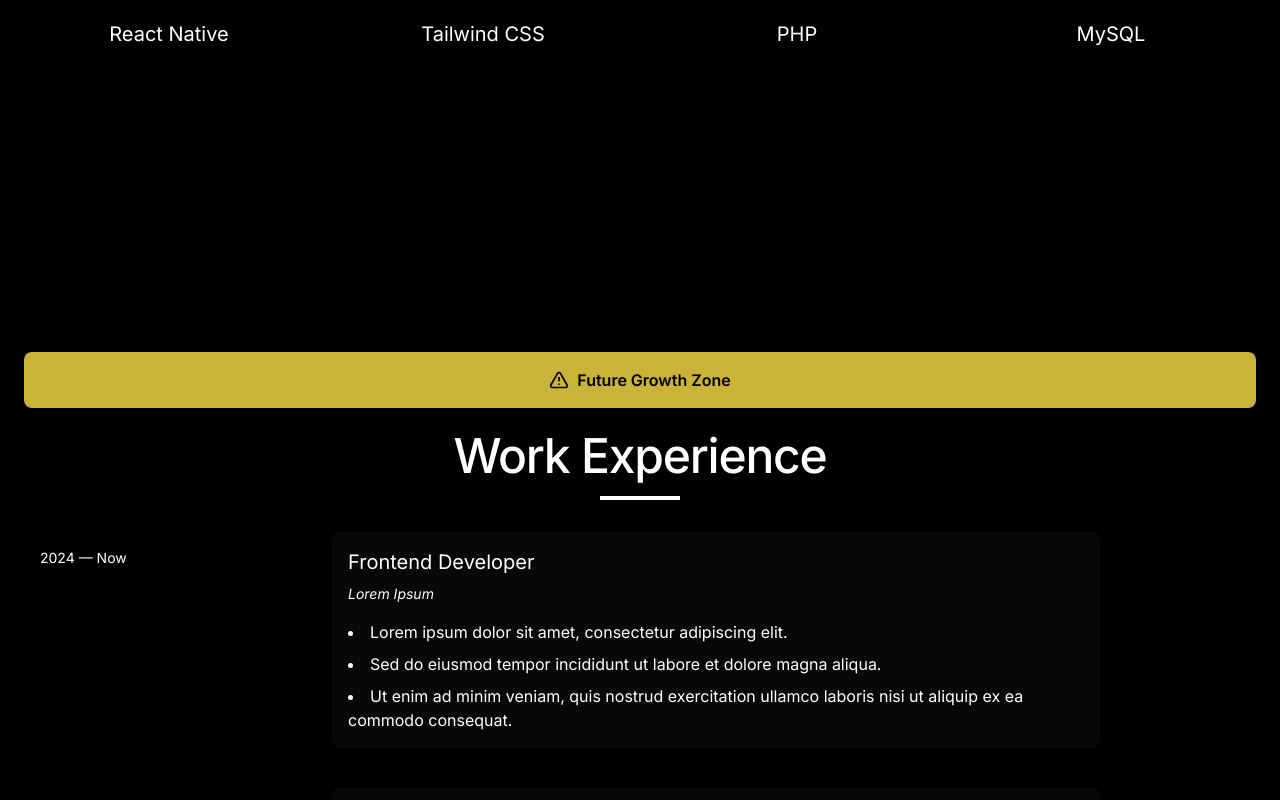
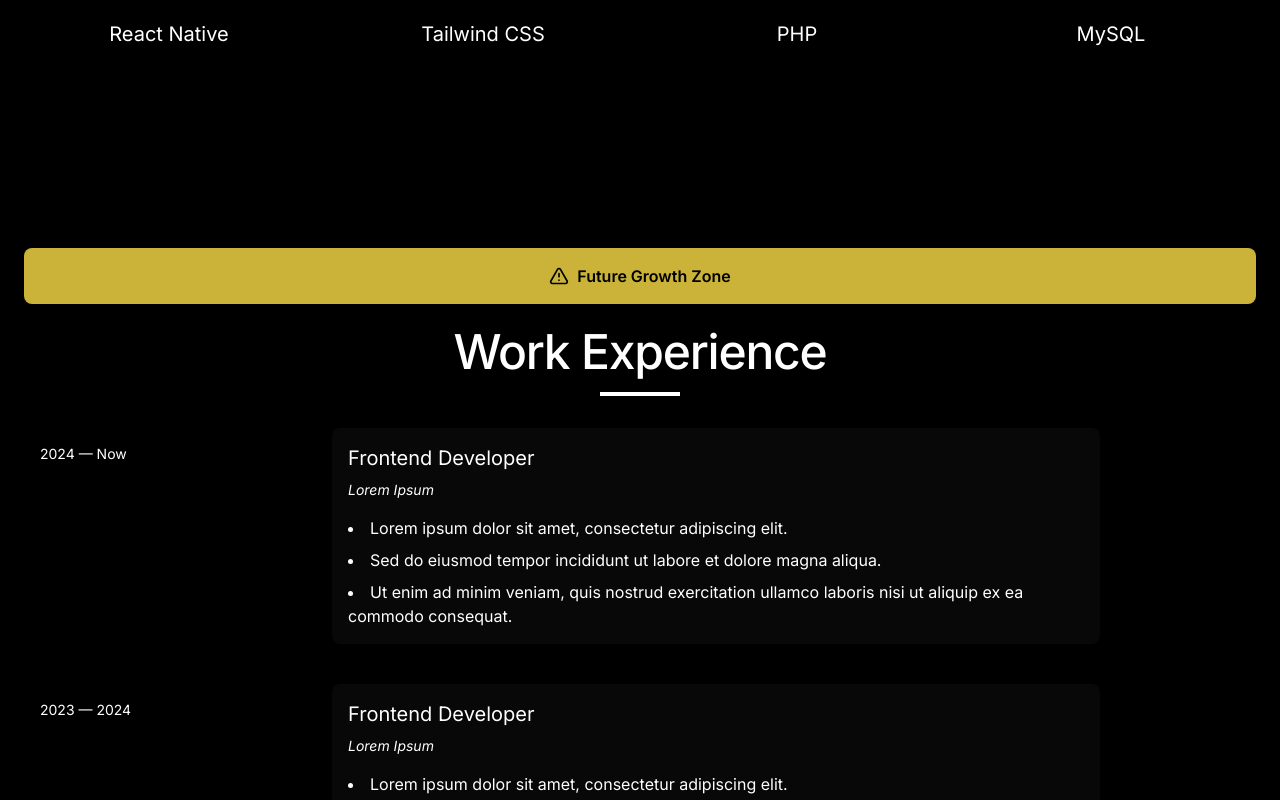
Before and after one commit to Upring0808/Portfolio, a React (Vite) app: page / in a window 1280 px wide. Shown: the part 3400-4200 px from the top of the page. Built offline with nearby package versions, Linux system fonts and the light colour scheme.

Commit message:
new commit

```diff
--- a/src/components/Experience.jsx
+++ b/src/components/Experience.jsx
@@ -22,13 +22,13 @@ const Experience = () => {
   };
 
   return (
-    <section className="px-4 md:px-6  py-10 mb-20 " id="experience">
+    <section className="px-4 md:px-6   py-10 mb-20 mt-10 " id="experience">
       {/* Warning or note section */}
       <motion.div
         initial={{ opacity: 0, y: -30 }}
         animate={{ opacity: 1, y: 0 }}
         transition={{ duration: 0.6, ease: "easeOut" }}
-        className="flex justify-center items-center -mt-[10px] mb-6 p-4 mt-20 bg-yellow-300/80 text-black rounded-lg shadow-lg hover:bg-yellow-400 transition duration-300"
+        className="flex justify-center items-center -mt-[20px] mb-6 p-4 mt-20 bg-yellow-300/80 text-black rounded-lg shadow-lg hover:bg-yellow-400 transition duration-300"
       >
         <AlertTriangle size={20} className="mr-2" />
         <span className="font-semibold">Future Growth Zone</span>
--- a/src/components/Technologies.jsx
+++ b/src/components/Technologies.jsx
@@ -29,7 +29,7 @@ const itemVariants = {
 
 const Technologies = () => {
   return (
-    <section className="px-6 py-10 mb-36" id="technologies">
+    <section className="px-6 py-10 mb-3" id="technologies">
       <h2 className="text-4xl pt-10 -mt-10 md:text-6xl font-medium tracking-tight mb-8">
         Technologies
       </h2>
```
